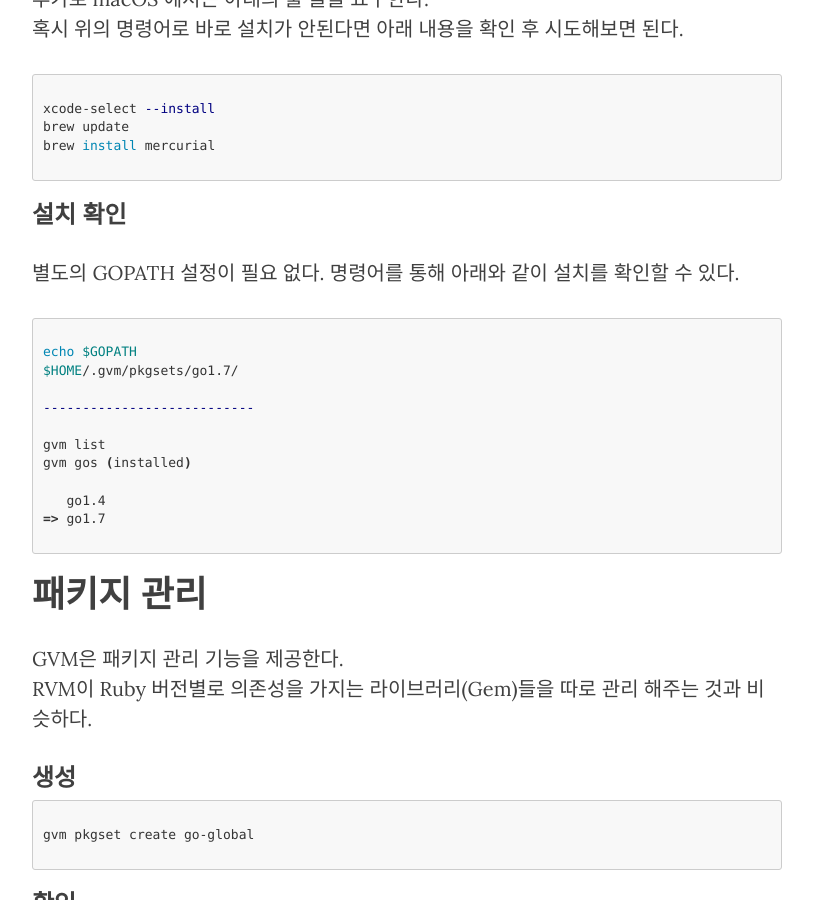
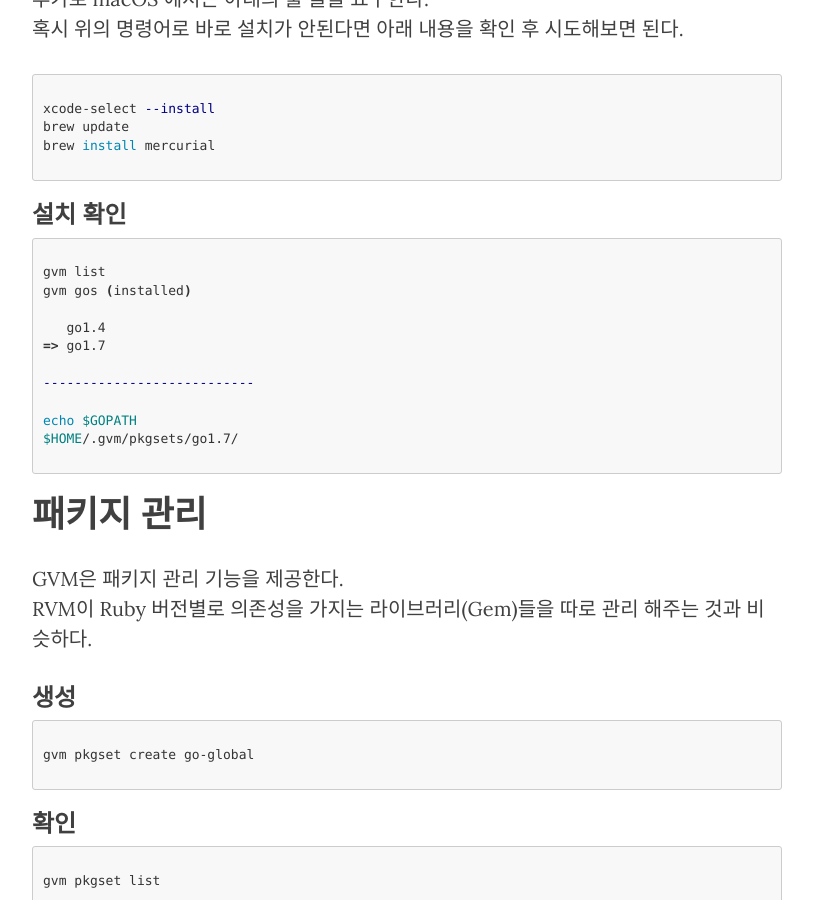
Before and after one commit to hwj4477/hwj4477.github.io, a Jekyll site: the page built from _posts/2016-12-01-Go-GVM-Install.markdown, in a window 1280 px wide and 900 px high, scrolled down 1173 px. Shown: the whole window, without its empty margins (233-1046 px from the left). Built offline with Jekyll 4.4.1, drawn with Linux system fonts in a browser that asks for light colours; nearby versions of some CDN libraries; comment, search, counter and statistics services are not loaded.

Commit message:
edit post

````diff
--- a/_posts/2016-12-01-Go-GVM-Install.markdown
+++ b/_posts/2016-12-01-Go-GVM-Install.markdown
@@ -47,19 +47,18 @@ brew install mercurial
 ```
 
 ### 설치 확인
-별도의 GOPATH 설정이 필요 없다. 명령어를 통해 아래와 같이 설치를 확인할 수 있다. <br />
 ``` shell
-
-echo $GOPATH
-$HOME/.gvm/pkgsets/go1.7/
-
----------------------------
 
 gvm list
 gvm gos (installed)
 
    go1.4
 => go1.7
+
+---------------------------
+
+echo $GOPATH
+$HOME/.gvm/pkgsets/go1.7/
 
 ```
 
````
